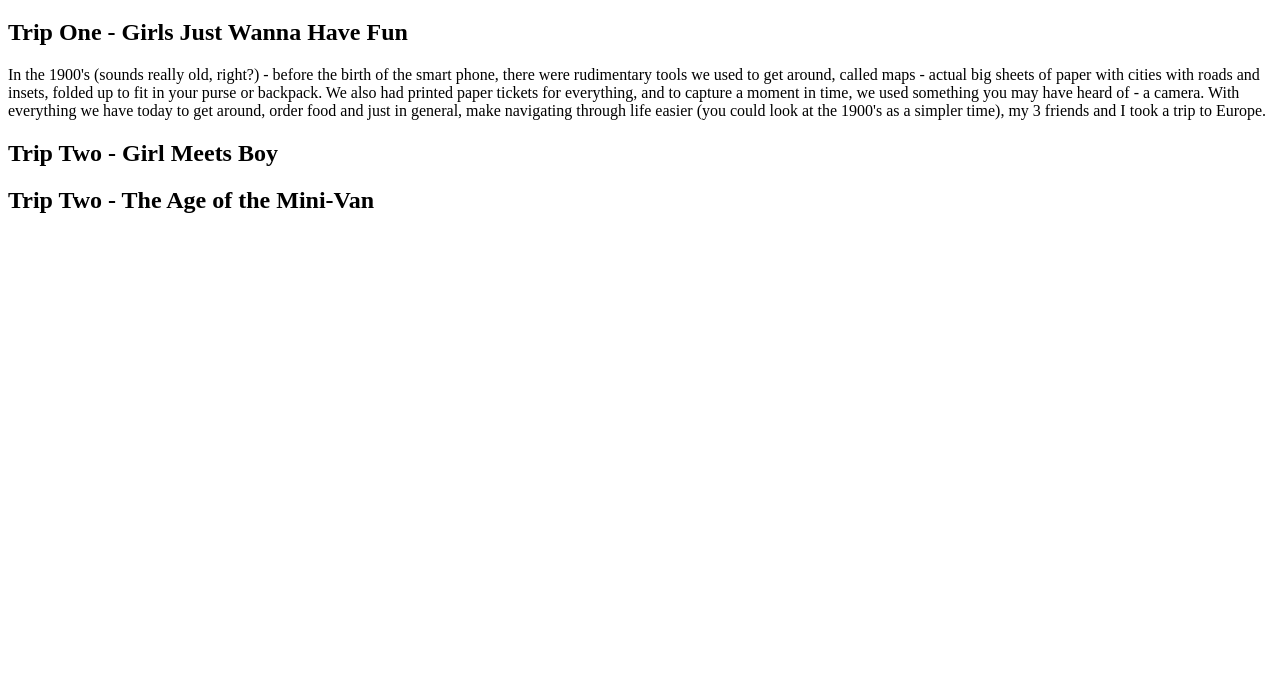
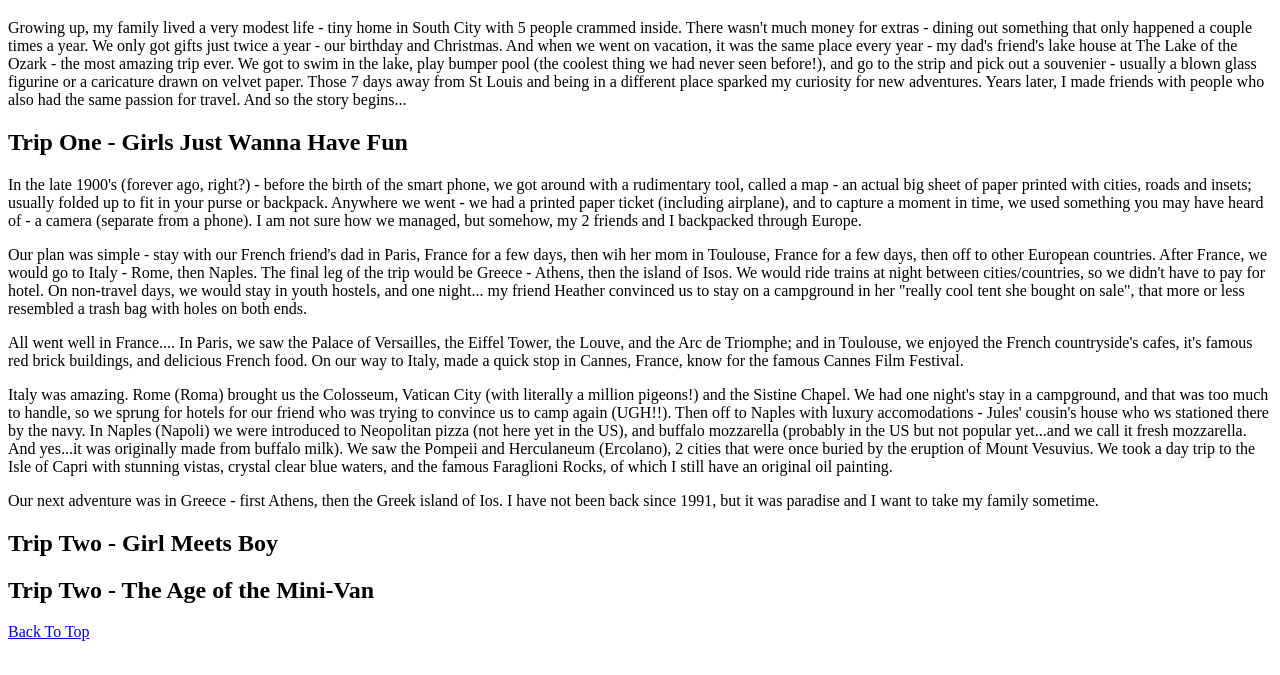
Before and after one commit to AccessPlus-FullTimeWebDev-Jan2023/js-assignment-4-html-me-something-lasch02, a website: page index.html in a window 1280 px wide. Shown: the part 61-736 px from the top of the page. Drawn offline with Linux system fonts and the light colour scheme.

Commit message:
First of 3 sections

```diff
--- a/index.html
+++ b/index.html
@@ -12,13 +12,32 @@
       <title>Three Trips - Three Different Ways</title>
    </head>
    <body>
+      <!-- Three trips - Europe, Puerto Vallarta, Montana -->
+      <header>
+         <a id="top"></a>
       <h1>Three Trips - Three Different Ways</h1>
-
-      <h2>Trip One - Girls Just Wanna Have Fun</h2>
-      <p>In the 1900's (sounds really old, right?) - before the birth of the smart phone, there were rudimentary tools we used to get around, called maps - actual big sheets of paper with cities with roads and insets, folded up to fit in your purse or backpack.  We also had printed paper tickets for everything, and to capture a moment in time, we used something you may have heard of - a camera. With everything we have today to get around, order food and just in general, make navigating through life easier (you could look at the 1900's as a simpler time), my 3 friends and I took a trip to Europe.
+      </header>
+      <main>
+      <p>Growing up, my family lived a very modest life - tiny home in South City with 5 people crammed inside. There wasn't much money for extras - dining out something that only happened a couple times a year.  We only got gifts just twice a year - our birthday and Christmas.  And when we went on vacation, it was the same place every year - my dad's friend's lake house at The Lake of the Ozark - the most amazing trip ever. We got to swim in the lake, play bumper pool (the coolest thing we had never seen before!), and go to the strip and pick out a souvenier - usually a blown glass figurine or a caricature drawn on velvet paper.  Those 7 days away from St Louis and being in a different place sparked my curiosity for new adventures. Years later, I made friends with people who also had the same passion for travel.  And so the story begins...
+      </p>
+            <h2>Trip One - Girls Just Wanna Have Fun</h2>
+      <p>In the late 1900's (forever ago, right?) - before the birth of the smart phone, we got around with a rudimentary tool, called a map - an actual big sheet of paper printed with cities, roads and insets; usually folded up to fit in your purse or backpack. Anywhere we went - we had a printed paper ticket (including airplane), and to capture a moment in time, we used something you may have heard of - a camera (separate from a phone). I am not sure how we managed, but somehow, my 2 friends and I backpacked through Europe.</p>
+      <p>Our plan was simple - stay with our French friend's dad in Paris, France for a few days, then wih her mom in Toulouse, France for a few days, then off to other European countries. After France, we would go to Italy - Rome, then Naples. The final leg of the trip would be Greece - Athens, then the island of Isos. We would ride trains at night between cities/countries, so we didn't have to pay for hotel. On non-travel days, we would stay in youth hostels, and one night... my friend Heather convinced us to stay on a campground in her "really cool tent she bought on sale", that more or less resembled a trash bag with holes on both ends.
+      </p>
+      <p>All went well in France.... In Paris, we saw the Palace of Versailles, the Eiffel Tower, the Louve, and the Arc de Triomphe; and in Toulouse, we enjoyed the French countryside's cafes, it's famous red brick buildings, and delicious French food. On our way to Italy, made a quick stop in Cannes, France, know for the famous Cannes Film Festival.
+      </p>
+      <p>Italy was amazing. Rome (Roma) brought us the Colosseum, Vatican City (with literally a million pigeons!) and the Sistine Chapel. We had one night's stay in a campground, and that was too much to handle, so we sprung for hotels for our friend who was trying to convince us to camp again (UGH!!). Then off to Naples with luxury accomodations - Jules' cousin's house who ws stationed there by the navy.  In Naples (Napoli) we were introduced to Neopolitan pizza (not here yet in the US), and buffalo mozzarella (probably in the US but not popular yet...and we call it fresh mozzarella.  And yes...it was originally made from buffalo milk). We saw the Pompeii and Herculaneum (Ercolano), 2 cities that were once buried by the eruption of Mount Vesuvius. We took a day trip to the Isle of Capri with stunning vistas, crystal clear blue waters, and the famous Faraglioni Rocks, of which I still have an original oil painting.
+      </p>
+      <p>Our next adventure was in Greece - first Athens, then the Greek island of Ios.  I have not been back since 1991, but it was paradise and I want to take my family sometime.
 
       </p>
+
+
       <h2>Trip Two - Girl Meets Boy</h2>
       <h2>Trip Two - The Age of the Mini-Van</h2>
+      </main>
+      <footer>
+         <a href="#top">Back To Top</a>
+      </footer>
    </body>
 </html>
```
Also changed, not shown: Images/Montana/IMG_9141.JPG (added), Images/Montana/IMG_9151.JPG (added), Images/Montana/IMG_9228.JPG (added), Images/Montana/IMG_9272.JPG (added), Images/Montana/IMG_9299 (1).JPG (added), Images/Montana/IMG_9336.JPG (added), Images/Montana/IMG_9341.JPG (added), Images/Montana/IMG_9378.JPG (added), Images/Montana/IMG_9444.JPG (added), Images/Montana/IMG_9502.JPG (added), Images/Montana/IMG_9545.JPG (added), Images/Montana/IMG_9561.JPG (added), Images/Puerto Vallarta/17470_103828406309024_6019203_n.jpg (added), 5 other files.
